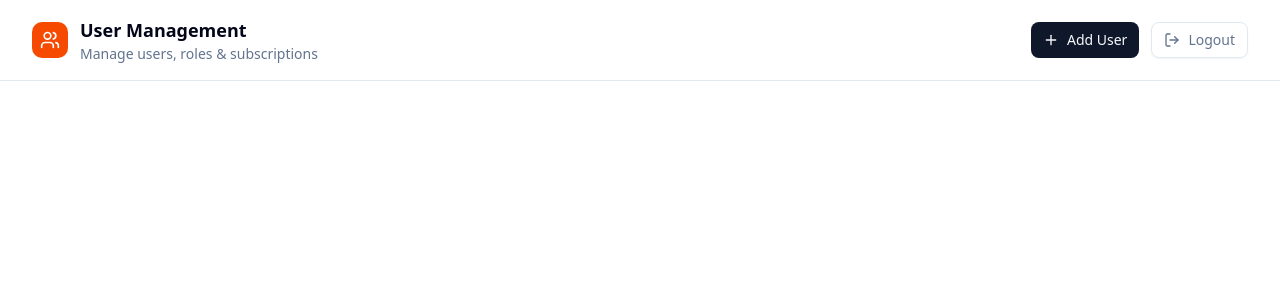
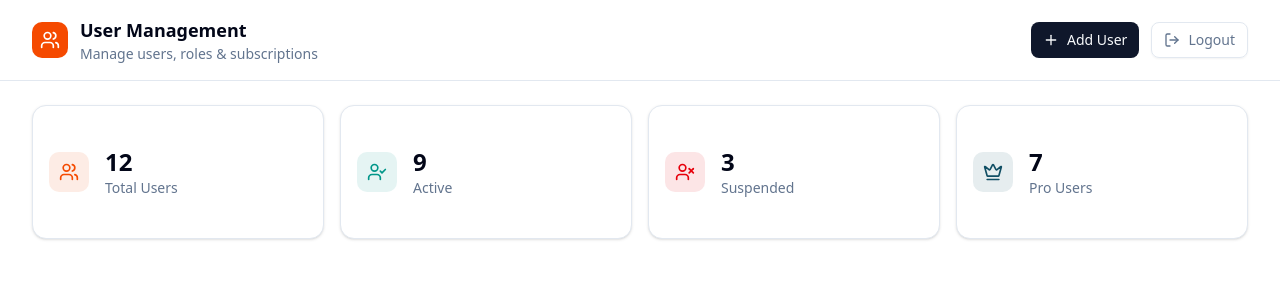
Before and after one commit to jeancmr/user-management-front, a React (Vite) app: page / in a window 1280 px wide. Shown: the top 300 px of the page. Built offline with nearby package versions, Linux system fonts and the light colour scheme.

Commit message:
feat: add stats card and rename module folder

```diff
--- /dev/null
+++ b/src/components/ui/card.tsx
@@ -0,0 +1,92 @@
+import * as React from "react"
+
+import { cn } from "@/lib/utils"
+
+function Card({ className, ...props }: React.ComponentProps<"div">) {
+  return (
+    <div
+      data-slot="card"
+      className={cn(
+        "bg-card text-card-foreground flex flex-col gap-6 rounded-xl border py-6 shadow-sm",
+        className
+      )}
+      {...props}
+    />
+  )
+}
+
+function CardHeader({ className, ...props }: React.ComponentProps<"div">) {
+  return (
+    <div
+      data-slot="card-header"
+      className={cn(
+        "@container/card-header grid auto-rows-min grid-rows-[auto_auto] items-start gap-2 px-6 has-data-[slot=card-action]:grid-cols-[1fr_auto] [.border-b]:pb-6",
+        className
+      )}
+      {...props}
+    />
+  )
+}
+
+function CardTitle({ className, ...props }: React.ComponentProps<"div">) {
+  return (
+    <div
+      data-slot="card-title"
+      className={cn("leading-none font-semibold", className)}
+      {...props}
+    />
+  )
+}
+
+function CardDescription({ className, ...props }: React.ComponentProps<"div">) {
+  return (
+    <div
+      data-slot="card-description"
+      className={cn("text-muted-foreground text-sm", className)}
+      {...props}
+    />
+  )
+}
+
+function CardAction({ className, ...props }: React.ComponentProps<"div">) {
+  return (
+    <div
+      data-slot="card-action"
+      className={cn(
+        "col-start-2 row-span-2 row-start-1 self-start justify-self-end",
+        className
+      )}
+      {...props}
+    />
+  )
+}
+
+function CardContent({ className, ...props }: React.ComponentProps<"div">) {
+  return (
+    <div
+      data-slot="card-content"
+      className={cn("px-6", className)}
+      {...props}
+    />
+  )
+}
+
+function CardFooter({ className, ...props }: React.ComponentProps<"div">) {
+  return (
+    <div
+      data-slot="card-footer"
+      className={cn("flex items-center px-6 [.border-t]:pt-6", className)}
+      {...props}
+    />
+  )
+}
+
+export {
+  Card,
+  CardHeader,
+  CardFooter,
+  CardTitle,
+  CardAction,
+  CardDescription,
+  CardContent,
+}
--- a/src/heroManagement/pages/home/HomePage.tsx
+++ /dev/null
@@ -1,14 +0,0 @@
-import { useState } from 'react';
-import { Header } from '@/heroManagement/components/Header';
-import { mockUsers } from '@/data/mockUsers';
-import type { User } from '@/heroManagement/types/user';
-
-export const HomePage = () => {
-  const [users, setUsers] = useState<User[]>(mockUsers);
-
-  return (
-    <div className="min-h-screen bg-background">
-      <Header />
-    </div>
-  );
-};
--- a/src/router/app.router.tsx
+++ b/src/router/app.router.tsx
@@ -1,4 +1,4 @@
-import { HomePage } from '@/heroManagement/pages/home/HomePage';
+import { HomePage } from '@/user_management/pages/home/HomePage';
 import { createBrowserRouter } from 'react-router';
 
 export const appRouter = createBrowserRouter([
--- /dev/null
+++ b/src/user_management/components/StatsGridCards.tsx
@@ -0,0 +1,63 @@
+import { Users, UserCheck, UserX, Crown } from 'lucide-react';
+import { Card, CardContent } from '@/components/ui/card';
+import type { User } from '../types/user';
+
+interface Props {
+  users: User[];
+}
+
+export const StatsGridCards = ({ users }: Props) => {
+  const totalUsers = users.length;
+  const activeUsers = users.filter((u) => u.status === 'active').length;
+  const suspendedUsers = users.filter((u) => u.status === 'suspended').length;
+  const proUsers = users.filter((u) => u.plan === 'pro').length;
+
+  const stats = [
+    {
+      label: 'Total Users',
+      value: totalUsers.toLocaleString(),
+      icon: Users,
+      color: 'text-chart-1',
+      bgColor: 'bg-chart-1/10',
+    },
+    {
+      label: 'Active',
+      value: activeUsers.toLocaleString(),
+      icon: UserCheck,
+      color: 'text-chart-2',
+      bgColor: 'bg-chart-2/10',
+    },
+    {
+      label: 'Suspended',
+      value: suspendedUsers.toLocaleString(),
+      icon: UserX,
+      color: 'text-destructive',
+      bgColor: 'bg-destructive/10',
+    },
+    {
+      label: 'Pro Users',
+      value: proUsers.toLocaleString(),
+      icon: Crown,
+      color: 'text-chart-3',
+      bgColor: 'bg-chart-3/10',
+    },
+  ];
+
+  return (
+    <div className="mb-6 grid gap-4 sm:grid-cols-2 lg:grid-cols-4">
+      {stats.map((stat) => (
+        <Card key={stat.label} className="bg-card     border-border">
+          <CardContent className="flex items-center gap-4 p-4">
+            <div className={`rounded-lg p-2.5 ${stat.bgColor}`}>
+              <stat.icon className={`h-5 w-5 ${stat.color}`} />
+            </div>
+            <div>
+              <p className="text-2xl font-semibold text-foreground">{stat.value}</p>
+              <p className="text-sm text-muted-foreground">{stat.label}</p>
+            </div>
+          </CardContent>
+        </Card>
+      ))}
+    </div>
+  );
+};
--- /dev/null
+++ b/src/user_management/pages/home/HomePage.tsx
@@ -0,0 +1,19 @@
+import { mockUsers } from '@/data/mockUsers';
+import { Header } from '@/user_management/components/Header';
+import { StatsGridCards } from '@/user_management/components/StatsGridCards';
+import type { User } from '@/user_management/types/user';
+import { useState } from 'react';
+
+export const HomePage = () => {
+  const [users, setUsers] = useState<User[]>(mockUsers);
+
+  return (
+    <div className="min-h-screen bg-background">
+      <Header />
+
+      <main className="mx-auto max-w-7xl px-4 py-6 sm:px-6 lg:px-8">
+        <StatsGridCards users={users} />
+      </main>
+    </div>
+  );
+};
```
Also changed, not shown: src/user_management/components/Header.tsx (renamed from src/heroManagement/components/Header.tsx), src/user_management/types/user.ts (renamed from src/heroManagement/types/user.ts).
